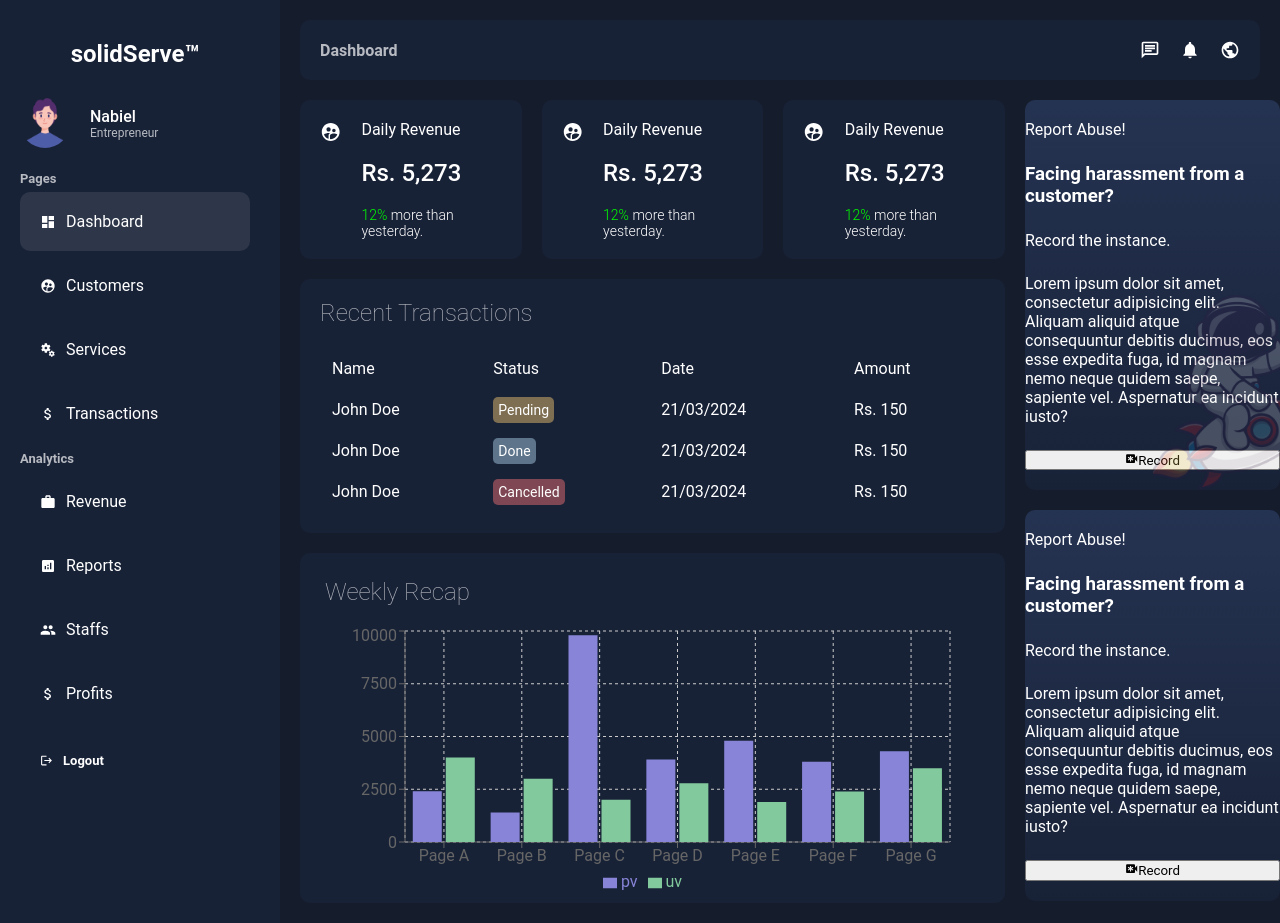
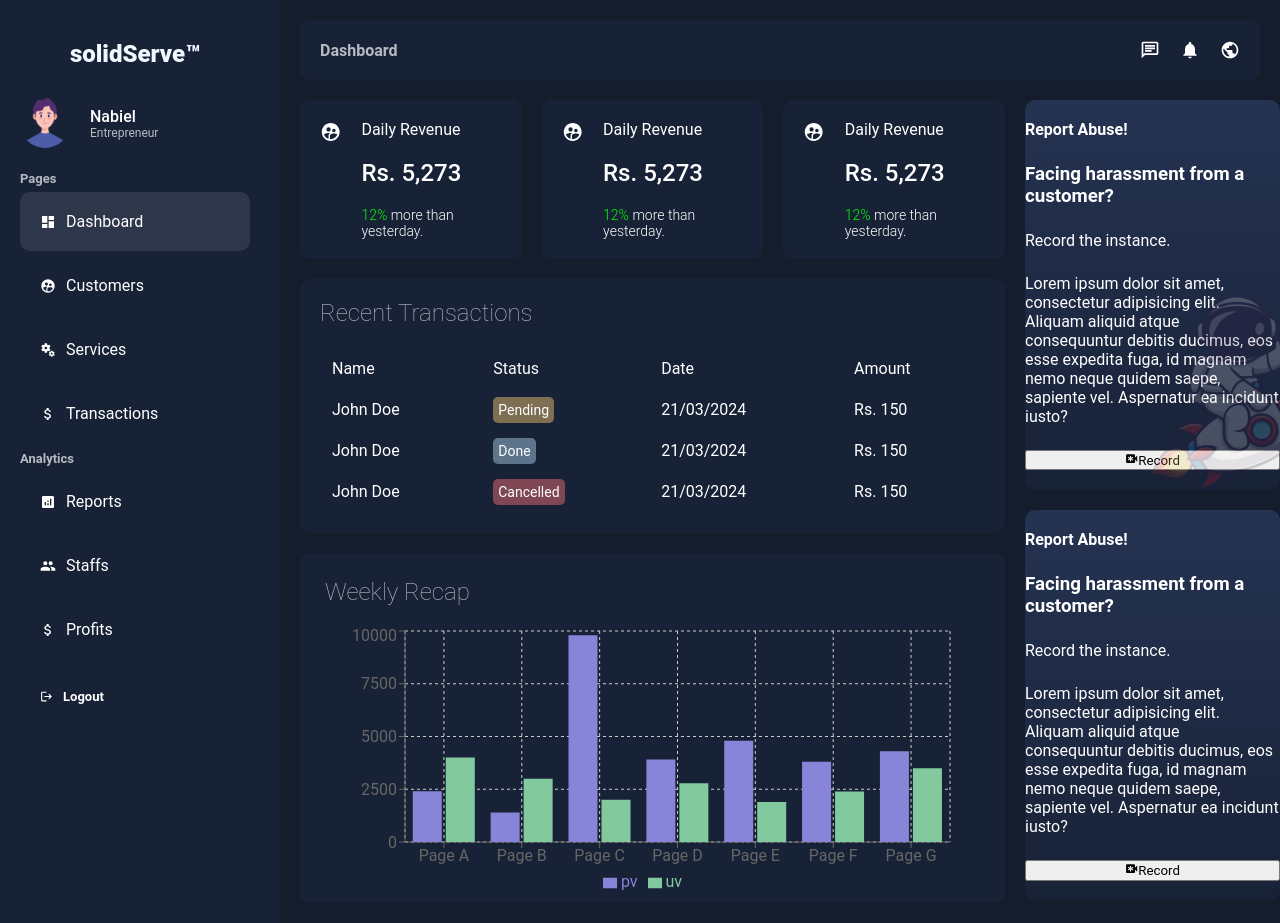
Before and after one commit to jibin7jose/admin-dashboard, a Next.js app: page /dashboard in a window 1280 px wide. Built offline with nearby package versions, Linux system fonts and the light colour scheme.

Commit message:
Reconfiguring Sidebar

```diff
--- a/app/ui/dashboard/rightbar/rightbar.module.css
+++ b/app/ui/dashboard/rightbar/rightbar.module.css
@@ -30,3 +30,13 @@
     flex-direction: column;
     gap: 24px;
 }
+
+.notification {
+    font-weight: bold;
+}
+
+.title {
+    font-weight: 500;
+    font-size: 12px;
+    color: var(--textSoft)
+}
--- a/app/ui/dashboard/sidebar/sidebar.jsx
+++ b/app/ui/dashboard/sidebar/sidebar.jsx
@@ -40,11 +40,6 @@ const menuItems = [
         title: "Analytics",
         list: [
             {
-                title: "Revenue",
-                path: "/dashboard/revenue",
-                icon: <MdWork />
-            },
-            {
                 title: "Reports",
                 path: "/dashboard/reports",
                 icon: <MdAnalytics />
@@ -67,7 +62,7 @@ const Sidebar = () => {
     return (
         <div className={styles.container}>
             <div className={styles.logo}>
-                <h2 id='logo'>solidServe™</h2>
+                <h2 className={styles.logoContent}>solidServe™</h2>
             </div>
             <div className={styles.user}>
                 <Image className={styles.userImage} src="/noavatar.png" href="public/noavatar.png" height="50"
--- a/app/ui/dashboard/sidebar/sidebar.module.css
+++ b/app/ui/dashboard/sidebar/sidebar.module.css
@@ -71,3 +71,7 @@
     padding-bottom: 30px;
     margin: auto;
 }
+.logoContent {
+    font-weight: 800;
+    color: aliceblue;
+}
```
